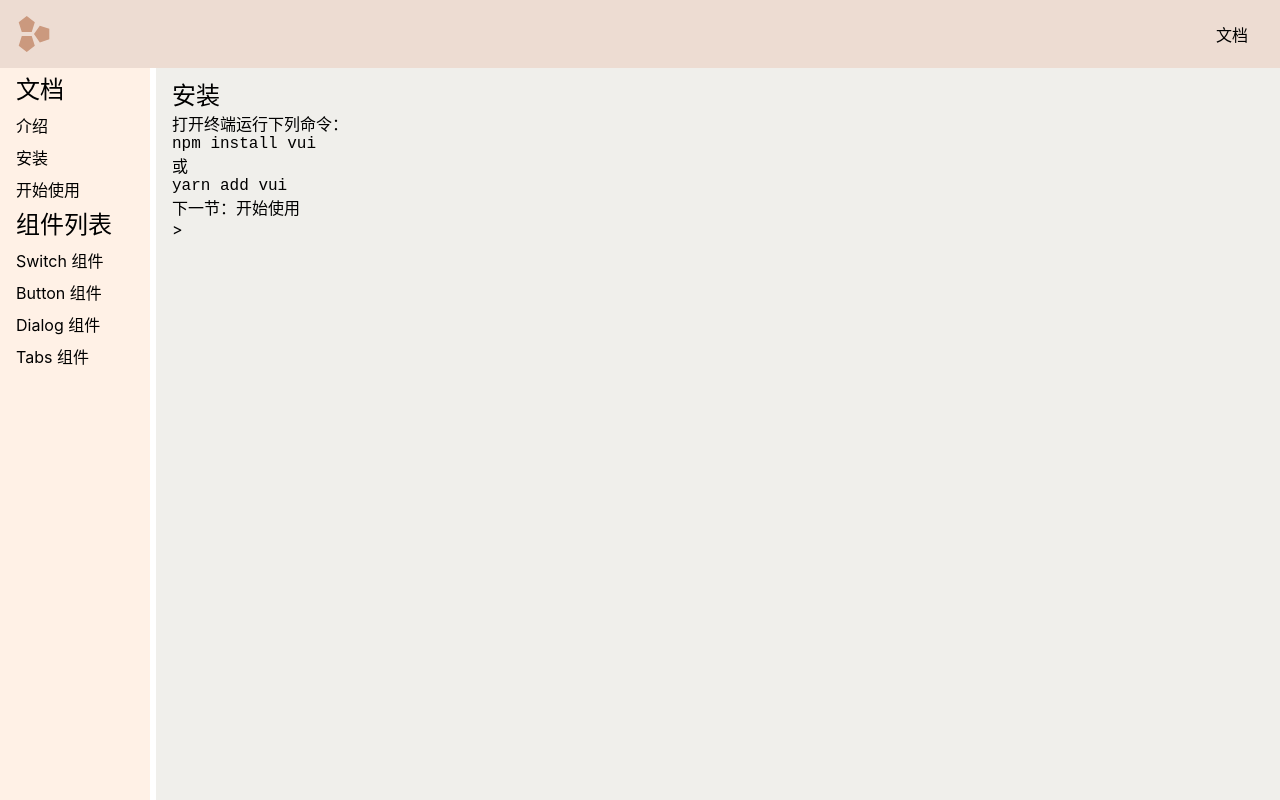
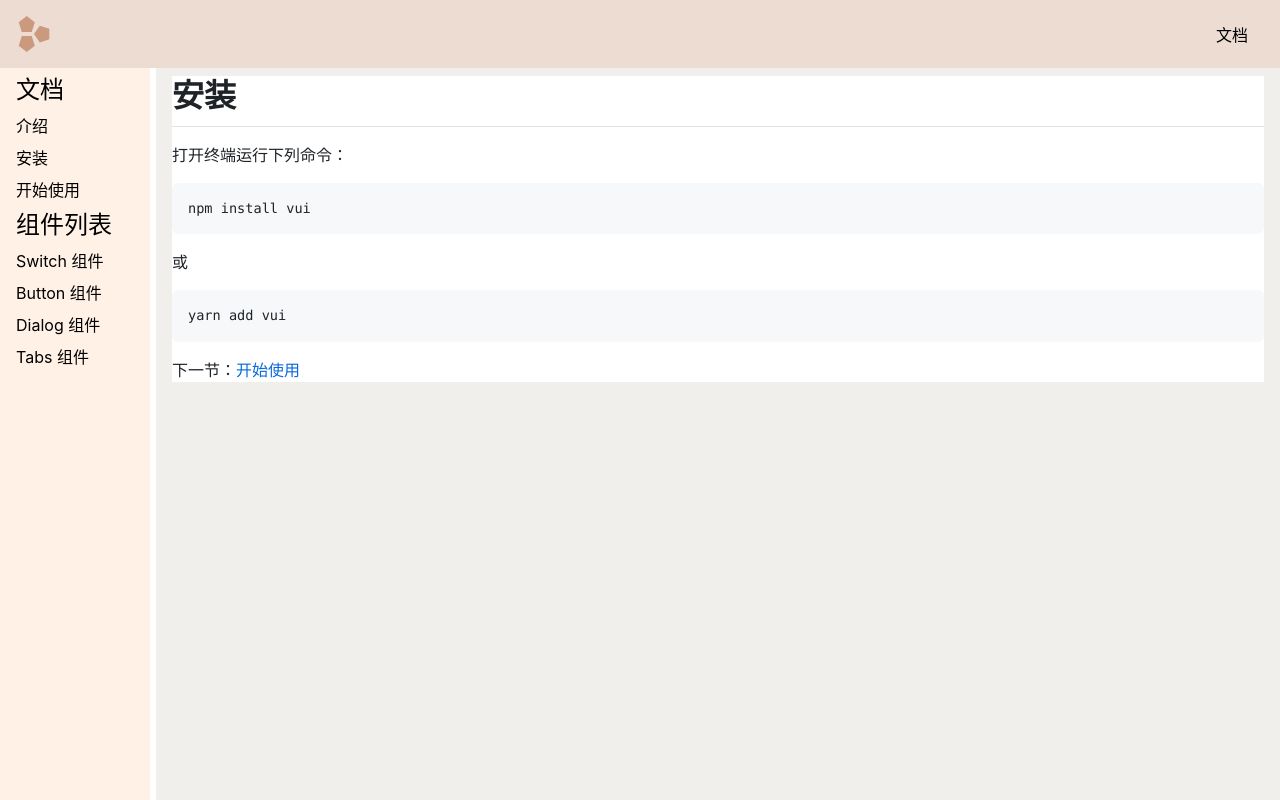
Before and after one commit to goldEli/vui, a Vue app: page /#/doc/install in a window 1280 px wide. Built offline with nearby package versions, Linux system fonts and the light colour scheme.

Commit message:
add github markdown style

```diff
--- a/package.json
+++ b/package.json
@@ -15,6 +15,7 @@
     "prepublishOnly": "npm run build"
   },
   "dependencies": {
+    "github-markdown-css": "^4.0.0",
     "vue": "^3.0.2",
     "vue-router": "4.0.0-rc.3"
   },
--- a/src/main.ts
+++ b/src/main.ts
@@ -2,6 +2,7 @@ import { createApp } from "vue";
 import "./lib/vui.scss"
 import "./index.scss";
 import "./lib/icon"
+import 'github-markdown-css'
 import App from "./App.vue";
 import router from "./router";
 
--- a/src/views/GetStarted.vue
+++ b/src/views/GetStarted.vue
@@ -1,5 +1,5 @@
 <template>
-  <article>
+  <article  class="markdown-body">
     <h1>开始使用</h1>
 
     <p>请先<a href="#/doc/install">安装</a>本组件库。</p>
@@ -20,5 +20,4 @@
 &lt;/script&gt;
  </code></pre>
   </article>
-  >
 </template>
--- a/src/views/Install.vue
+++ b/src/views/Install.vue
@@ -1,5 +1,5 @@
 <template>
-  <article>
+  <article  class="markdown-body">
     <h1>安装</h1>
     <p>打开终端运行下列命令：</p>
     <pre><code>npm install vui</code></pre>
@@ -8,5 +8,4 @@
 
     <p>下一节：<a href="#/doc/get-started">开始使用</a></p>
   </article>
-  >
 </template>
--- a/src/views/Intro.vue
+++ b/src/views/Intro.vue
@@ -1,5 +1,5 @@
 <template>
-  <article>
+  <article  class="markdown-body">
     <h1>介绍</h1>
     <p>VUI 是一款基于 Vue 3 和 TypeScript 的 UI 组件库。</p>
     <p>开发此UI库，主要是为了学习 vue 3 新特性，所以请不要在生产环境中使用</p>
```
Also changed, not shown: 1 other file (tests, documents, lock files or other folders).
